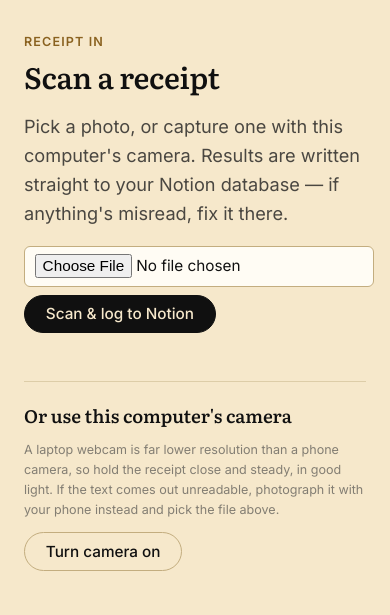
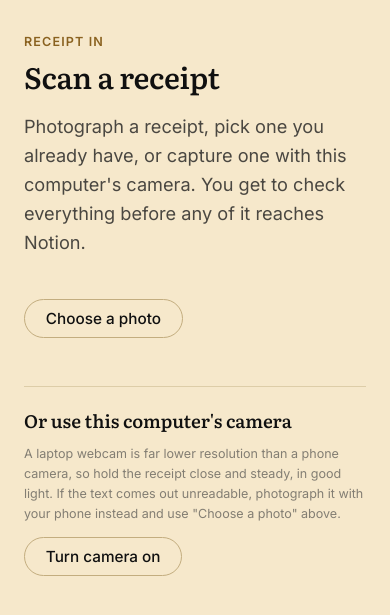
Before and after one commit to Hsinyueh-Hsu-1172607/notion-grocery-price-tool, a Flask app: page /upload in a window 390 px wide. Shown: the part 152-767 px from the top of the page. Run offline with Flask 3, Linux system fonts and the light colour scheme; the visitor is signed in with stand-in values (Sample User, id 1).

Commit message:
Offer both the camera and the photo library when scanning on a phone
The file input carried capture="environment" permanently, which does open
the camera straight away on a phone — but an input carrying it can no
longer reach the photo library or files at all, so a receipt photographed
earlier was unreachable from the phone.

Two buttons now drive the same input, setting capture for one and clearing
it for the other. Picking a photo submits on its own, since choosing the
photo was the whole decision. "Take a photo" is shown only where a coarse
pointer says there is a camera behind the browser — on a desktop that
attribute is ignored and it would just be a second file dialog, and the
webcam panel below already covers that case.

The plain input and submit stay in the markup and are swapped out by the
script, so the page still works with no JavaScript.

Also fixes a trap that made the swap visibly fail: the browser hides
[hidden] with its own display rule, which any display we set here outranks
— an author sheet beats the user-agent one whatever the specificity. The
submit button and the flex container both ignored "hidden" until now.

```diff
--- a/groceryapp/static/css/style.css
+++ b/groceryapp/static/css/style.css
@@ -52,6 +52,12 @@
 }
 
 * { box-sizing: border-box; }
+
+/* The browser hides [hidden] with its own "display: none", which any display
+   rule written here outranks — an author sheet beats the user-agent one
+   whatever the specificity. Without this, "hidden" silently does nothing to
+   a button or a flex container, which is most of the ones we toggle. */
+[hidden] { display: none !important; }
 
 body {
   margin: 0;
@@ -391,6 +397,17 @@ button.danger { background: var(--danger); border-color: var(--danger); }
   margin-top: var(--space-5);
 }
 
+/* "Take a photo" works by asking the file input for the camera, which only a
+   device with a camera behind the browser honours — on a desktop the same
+   attribute is ignored and you get the file dialog, which the button beside
+   it already does. A coarse pointer is the closest honest test for "this is
+   a phone or tablet"; the desktop keeps the webcam panel further down. */
+.camera-only { display: none; }
+
+@media (pointer: coarse) {
+  .camera-only { display: inline-block; }
+}
+
 input, select {
   font-family: inherit;
   font-size: var(--step-0);
--- a/groceryapp/templates/upload.html
+++ b/groceryapp/templates/upload.html
@@ -3,25 +3,33 @@
 {% block content %}
   <p class="eyebrow">Receipt in</p>
   <h1>Scan a receipt</h1>
-  <p class="lede">Pick a photo, or capture one with this computer's camera.
-     Results are written straight to your Notion database — if anything's
-     misread, fix it there.</p>
+  <p class="lede">Photograph a receipt, pick one you already have, or capture
+     one with this computer's camera. You get to check everything before any
+     of it reaches Notion.</p>
 
   {% if error %}<p class="error">{{ error }}</p>{% endif %}
 
   <form method="post" enctype="multipart/form-data" id="upload-form"
         class="search-form">
-    <input type="file" name="photo" id="photo-input" accept="image/*"
-           capture="environment" required>
-    <button type="submit">Scan &amp; log to Notion</button>
+    {# No "capture" attribute here. It is added only by the Take a photo
+       button below, because setting it up front means a phone can *only*
+       take a new photo — the library and files stop being reachable. #}
+    <input type="file" name="photo" id="photo-input" accept="image/*" required>
+    <button type="submit" id="submit-button">Scan &amp; log to Notion</button>
   </form>
+
+  {# Replaces the plain input above once JS confirms it can drive it. #}
+  <div id="pick-actions" class="form-actions" hidden>
+    <button type="button" id="take-photo" class="camera-only">Take a photo</button>
+    <button type="button" id="choose-photo" class="secondary">Choose a photo</button>
+  </div>
 
   <section class="camera-panel">
     <h2>Or use this computer's camera</h2>
     <p class="hint">A laptop webcam is far lower resolution than a phone
        camera, so hold the receipt close and steady, in good light. If the
        text comes out unreadable, photograph it with your phone instead and
-       pick the file above.</p>
+       use "Choose a photo" above.</p>
 
     <button type="button" id="camera-start" class="secondary">Turn camera on</button>
 
@@ -44,6 +52,11 @@
       var fileInput = document.getElementById("photo-input");
       var processing = document.getElementById("processing");
 
+      var pickActions = document.getElementById("pick-actions");
+      var takePhoto = document.getElementById("take-photo");
+      var choosePhoto = document.getElementById("choose-photo");
+      var submitButton = document.getElementById("submit-button");
+
       var startButton = document.getElementById("camera-start");
       var stopButton = document.getElementById("camera-stop");
       var captureButton = document.getElementById("camera-capture");
@@ -55,6 +68,37 @@
 
       form.addEventListener("submit", function () {
         processing.hidden = false;
+      });
+
+      // Two ways into the same input. "capture" is set only for the camera
+      // button and cleared for the other, since an input carrying it can no
+      // longer reach the photo library at all.
+      //
+      // The plain input stays in the markup and is only swapped out here, so
+      // without JS the page is still a working file field and a submit.
+      pickActions.hidden = false;
+      fileInput.hidden = true;
+      submitButton.hidden = true;
+
+      function pick(useCamera) {
+        if (useCamera) {
+          fileInput.setAttribute("capture", "environment");
+        } else {
+          fileInput.removeAttribute("capture");
+        }
+        fileInput.click();
+      }
+
+      takePhoto.addEventListener("click", function () { pick(true); });
+      choosePhoto.addEventListener("click", function () { pick(false); });
+
+      // Picking a photo is the whole decision — no reason to make someone
+      // press a second button afterwards.
+      fileInput.addEventListener("change", function () {
+        if (fileInput.files && fileInput.files.length) {
+          processing.hidden = false;
+          form.submit();
+        }
       });
 
       function fail(message) {
```
Also changed, not shown: 1 other file.
